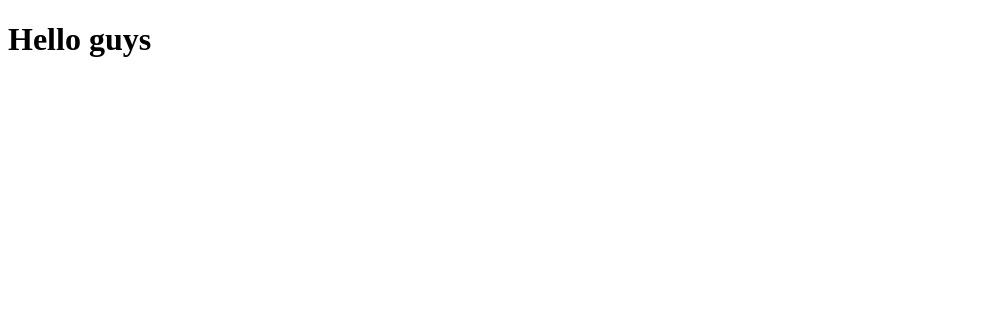
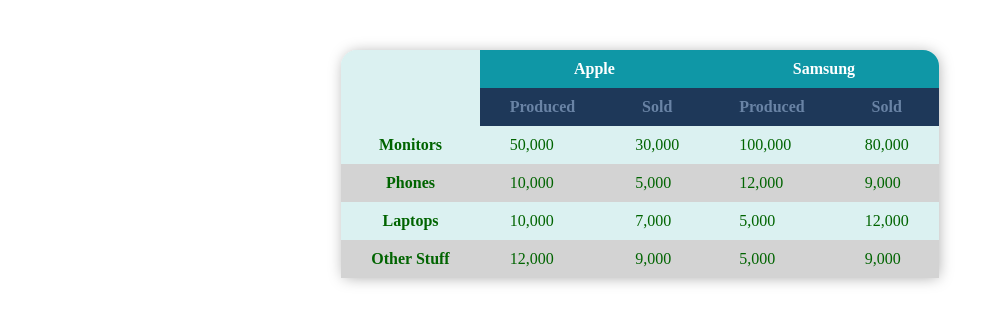
Before and after one commit to ClaudeFalzon/testing, a plain HTML site: page index.html in a window 1280 px wide. Shown: the whole page, without its empty margins (0-1001 px from the left). Drawn offline with Linux system fonts and the light colour scheme.

Commit message:
commitfirst

```diff
--- a/index.html
+++ b/index.html
@@ -1,12 +1,58 @@
 <!DOCTYPE html>
 <html lang="en">
-<head>
-  <meta charset="UTF-8">
-  <meta http-equiv="X-UA-Compatible" content="IE=edge">
-  <meta name="viewport" content="width=device-width, initial-scale=1.0">
-  <title>Testing Treesome</title>
-</head>
-<body>
-  <h1>Hello guys</h1>
-</body>
+  <head>
+    <meta charset="UTF-8" />
+    <meta http-equiv="X-UA-Compatible" content="IE=edge" />
+    <meta name="viewport" content="width=device-width, initial-scale=1.0" />
+    <link rel="stylesheet" href="/style.css" />
+    <title>Document</title>
+  </head>
+  <body>
+    <table class="best">
+      <tr>
+        <td rowspan="2"></td>
+        <th colspan="2">Apple</th>
+        <th colspan="2">Samsung</th>
+      </tr>
+
+      <tr class="ps">
+        <th>Produced</th>
+        <th>Sold</th>
+        <th>Produced</th>
+        <th>Sold</th>
+      </tr>
+
+      <tr>
+        <th>Monitors</th>
+        <td>50,000</td>
+        <td>30,000</td>
+        <td>100,000</td>
+        <td>80,000</td>
+      </tr>
+
+      <tr>
+        <th>Phones</th>
+        <td>10,000</td>
+        <td>5,000</td>
+        <td>12,000</td>
+        <td>9,000</td>
+      </tr>
+
+      <tr>
+        <th>Laptops</th>
+        <td>10,000</td>
+        <td>7,000</td>
+        <td>5,000</td>
+        <td>12,000</td>
+      </tr>
+
+      <tr>
+        <th>Other Stuff</th>
+        <td>12,000</td>
+        <td>9,000</td>
+        <td>5,000</td>
+        <td>9,000</td>
+      </tr>
+    </table>
+  </body>
 </html>
--- /dev/null
+++ b/style.css
@@ -0,0 +1,56 @@
+* {
+margin: 0;
+padding: 0;
+box-sizing: border-box;
+
+}
+
+
+.best {
+  margin: 50px auto;
+
+}
+.best, th, td {
+border-collapse: collapse;
+
+}
+
+table {
+
+
+ box-shadow: 1px 1px 15px -2px rgb(165 165 165);
+  border-radius: 1em 1em 0 0;
+  overflow: hidden;
+}
+
+th, td {
+
+  padding: 10px 30px;
+}
+
+td[rowspan="2"] {
+
+  background-color: #dbf1f1;
+}
+
+th[colspan="2"] {
+
+  background-color: #0f97a6;
+  color: white;
+}
+
+.ps th {
+  background-color: #1e3859;
+  color: #6983a5;
+}
+
+ tr:nth-of-type(odd) {
+  background-color: #dbf1f1;
+  color: darkgreen;
+}
+
+ tr:nth-of-type(even) {
+  background-color: #d3d3d3;
+  color: darkgreen;
+}
+}
```
